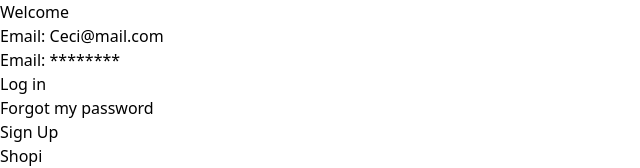
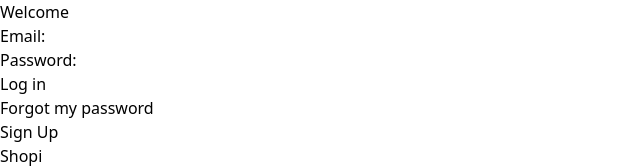
Before and after one commit to CeciliaGarcia15/react-course, a React (Vite) app: page /sign-in in a window 1280 px wide. Shown: the top 168 px of the page, without its empty margins (0-640 px from the left). Built offline with nearby package versions, Linux system fonts and the light colour scheme; no server answers.

Commit message:
trae datos del context para loguearse y desabilita dependiendo de una condicion

```diff
--- a/src/Pages/SignIn/index.jsx
+++ b/src/Pages/SignIn/index.jsx
@@ -1,25 +1,39 @@
+import { useContext, useState } from "react"
 import { Link  } from "react-router-dom"
+import {ShoppingCartContext} from "../../Context"
 import Layout from "../../Components/Layout"
 
 
 function SignIn() {
+  const context = useContext(ShoppingCartContext)
+  const [view, setView] = useState('user-info')
+  //account
+  const account = localStorage.getItem('account')
+  const parsedAccount = JSON.parse(account)
+
+  //Has an account
+  const noAccountInLocalStorage = parsedAccount ? Object.keys(parsedAccount).length === 0 : true
+  const noAccountInLocalState = context.account ? Object.keys(context.account).length === 0 : true
+
+  const hasUserAnAccount = !noAccountInLocalStorage || !noAccountInLocalState
+
+  const renderLogIn = () => {
     return (
-      <Layout>
-        <h1 className="mb-6 text-xl font-medium text-center w-88">Welcome</h1>
         <div className="flex flex-col w-80">
           <p>
             <span className="text-sm font-light">Email: </span>
-            <span>Ceci@mail.com</span>
+            <span>{parsedAccount?.email}</span>
           </p>
           <p>
-          <span className="text-sm font-light">Email: </span>
-          <span>********</span>
+          <span className="text-sm font-light">Password: </span>
+          <span>{parsedAccount?.password}</span>
           </p>
           <Link
           to="/"
           >
             <button
             className="w-full py-3 mt-4 mb-2 text-white bg-black rounded-lg disabled:bg-black/40"
+            disabled={!hasUserAnAccount}
             >
               Log in
             </button>
@@ -29,10 +43,23 @@
           </div>
           <button
           className="py-3 mt-6 border border-black rounded-lg disabled:text-black/40 disabled:border-black/40"
+          onClick={() => setView('create-user-info')}
+          disabled={hasUserAnAccount}
           >
 Sign Up
           </button>
         </div>
+    )
+  }
+  const renderCreateUserInfo = () => {
+    //todo create render view
+  }
+   const renderView = () => view === 'create-user-info' ? renderCreateUserInfo() : renderLogIn()
+
+    return (
+      <Layout>
+        <h1 className="mb-6 text-xl font-medium text-center w-88">Welcome</h1>
+        {renderView()}
       </Layout>
     )
   }
```
